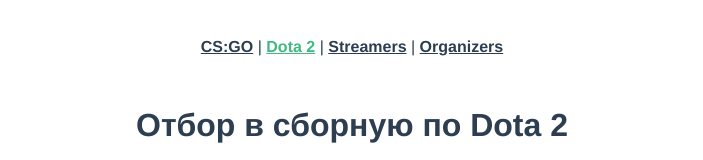
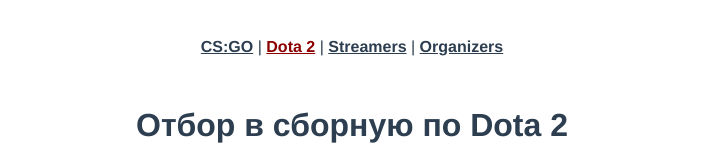
Before and after one commit to Parapheen/ranepa-esports, a Vue app: page /dota in a window 1280 px wide. Shown: the top 160 px of the page, without its empty margins (288-991 px from the left). Built offline with nearby package versions, Linux system fonts and the light colour scheme.

Commit message:
dota done

```diff
--- a/src/App.vue
+++ b/src/App.vue
@@ -28,6 +28,6 @@
 }
 
 #nav a.router-link-exact-active {
-  color: #42b983;
+  color: #8c0000;
 }
 </style>
--- a/src/views/dota.vue
+++ b/src/views/dota.vue
@@ -6,5 +6,8 @@
       <p>А подготовка к соревнованиям будет ввестись с тренерами
         из академии <a href="https://vk.com/cyberiumacademy">Cyberium</a></p>
     </div>
+    <div class="form">
+      <iframe src="https://docs.google.com/forms/d/e/1FAIpQLSeCgvorStEOJRJq5xQfQXJIRR5e3amaR39LDdf_ILzsy8ElnA/viewform?embedded=true" width="640" height="1686" frameborder="0" marginheight="0" marginwidth="0">Загрузка…</iframe>
+    </div>
   </div>
 </template>
```
